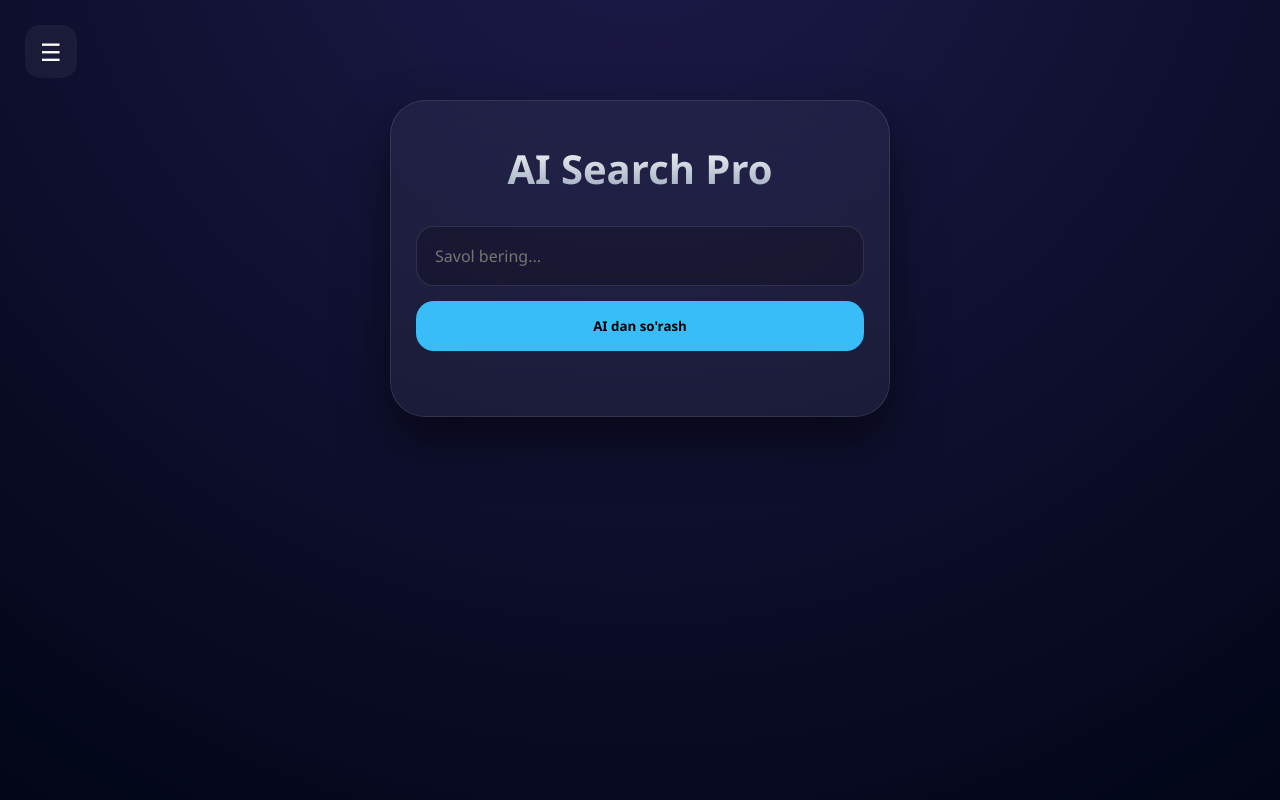
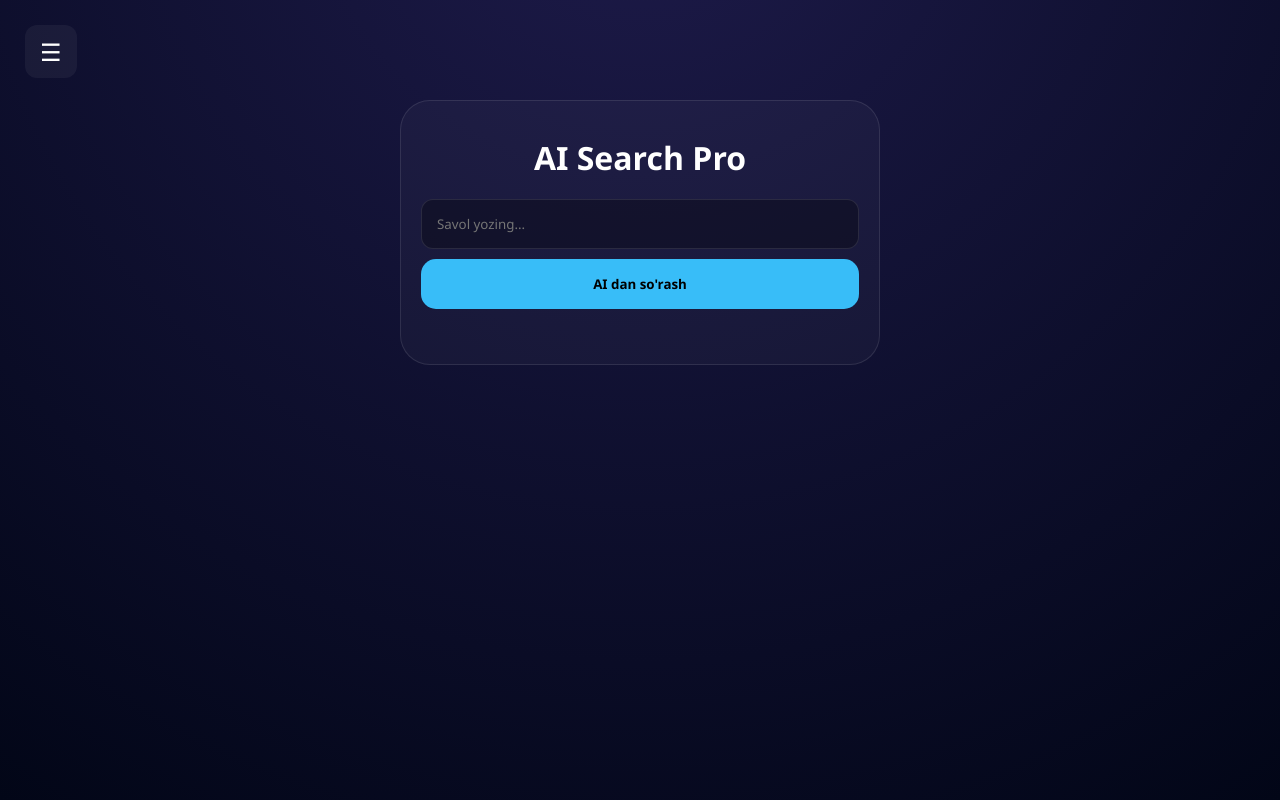
Before and after one commit to code-asliddin/Ai, a Flask app: page / in a window 1280 px wide. Run offline with Flask 3, Linux system fonts and the light colour scheme; some libraries are stand-ins or nearby versions.

Commit message:
Super dizayn va Firebase login qo'shildi

```diff
--- a/templates/index.html
+++ b/templates/index.html
@@ -3,124 +3,94 @@
 <head>
     <meta charset="UTF-8">
     <meta name="viewport" content="width=device-width, initial-scale=1.0">
-    <title>AI Search Pro - Karimov Asliddin</title>
+    <title>AI Search Pro - Audio Edition</title>
     <script src="https://www.gstatic.com/firebasejs/9.22.1/firebase-app-compat.js"></script>
     <script src="https://www.gstatic.com/firebasejs/9.22.1/firebase-auth-compat.js"></script>
     <style>
-        :root { --neon-blue: #38bdf8; --glass: rgba(255, 255, 255, 0.05); }
+        :root { --neon: #38bdf8; --bg: #020617; }
         * { margin: 0; padding: 0; box-sizing: border-box; font-family: 'Segoe UI', sans-serif; }
 
         body {
-            background: #020617;
+            background: var(--bg);
             background-image: radial-gradient(circle at 50% -20%, #1e1b4b, #020617);
             min-height: 100vh; color: white; display: flex; flex-direction: column; align-items: center; padding: 100px 20px 40px;
-            overflow-x: hidden;
+            overflow-y: auto; /* Scroll muammosi yechimi */
         }
 
-        /* Sidebar Fix */
+        /* Qotishni oldini olish uchun optimallashtirilgan sidebar */
         .sidebar {
-            position: fixed; left: -320px; top: 0; width: 300px; height: 100%;
-            background: rgba(15, 23, 42, 0.95); backdrop-filter: blur(20px);
-            transition: 0.4s ease; z-index: 10000; padding: 80px 20px 20px;
-            border-right: 1px solid rgba(255, 255, 255, 0.1);
-            overflow-y: auto;
+            position: fixed; left: -310px; top: 0; width: 280px; height: 100%;
+            background: rgba(15, 23, 42, 0.98); transition: 0.3s cubic-bezier(0.4, 0, 0.2, 1);
+            z-index: 10000; padding: 80px 20px 20px; border-right: 1px solid rgba(255,255,255,0.1);
         }
-        .sidebar.active { left: 0; box-shadow: 15px 0 50px rgba(0,0,0,0.7); }
+        .sidebar.active { left: 0; box-shadow: 10px 0 40px rgba(0,0,0,0.8); }
 
-        /* Profil Dizayni */
-        .user-card { background: var(--glass); padding: 20px; border-radius: 20px; text-align: center; margin-bottom: 25px; border: 1px solid rgba(255,255,255,0.1); }
-        .user-card img { width: 60px; height: 60px; border-radius: 50%; border: 2px solid var(--neon-blue); margin-bottom: 10px; }
-
-        /* Main Glass Card */
         .glass-card {
-            background: var(--glass); backdrop-filter: blur(25px);
-            border: 1px solid rgba(255, 255, 255, 0.1); border-radius: 35px;
-            padding: 40px 25px; width: 100%; max-width: 500px;
-            box-shadow: 0 25px 50px rgba(0,0,0,0.5);
+            background: rgba(255, 255, 255, 0.03); border: 1px solid rgba(255, 255, 255, 0.1);
+            border-radius: 30px; padding: 35px 20px; width: 100%; max-width: 480px;
+            animation: slideUp 0.6s ease-out; /* Kirish animatsiyasi */
         }
 
-        h1 { font-size: 2.5rem; text-align: center; margin-bottom: 30px; background: linear-gradient(to bottom, #fff, #94a3b8); -webkit-background-clip: text; -webkit-text-fill-color: transparent; }
-
-        input {
-            width: 100%; padding: 18px; background: rgba(0,0,0,0.2); border: 1px solid rgba(255,255,255,0.1);
-            border-radius: 18px; color: white; margin-bottom: 15px; outline: none; font-size: 1rem; transition: 0.3s;
-        }
-        input:focus { border-color: var(--neon-blue); }
+        @keyframes slideUp { from { opacity: 0; transform: translateY(30px); } to { opacity: 1; transform: translateY(0); } }
 
         .btn {
-            width: 100%; padding: 16px; background: var(--neon-blue); border: none; border-radius: 18px;
-            color: #000; font-weight: 800; cursor: pointer; transition: 0.3s;
+            width: 100%; padding: 16px; background: var(--neon); border: none; border-radius: 15px;
+            color: #000; font-weight: 800; cursor: pointer; transition: 0.2s; margin-top: 10px;
         }
-        .btn:active { transform: scale(0.96); }
+        .btn:active { transform: scale(0.95); }
 
-        .menu-btn { position: fixed; top: 25px; left: 25px; z-index: 10001; font-size: 24px; cursor: pointer; background: var(--glass); padding: 10px 15px; border-radius: 15px; }
-
-        #answer { margin-top: 25px; line-height: 1.7; font-size: 1rem; color: #cbd5e1; }
+        .menu-btn { position: fixed; top: 25px; left: 25px; z-index: 10001; font-size: 24px; cursor: pointer; background: rgba(255,255,255,0.05); padding: 10px 15px; border-radius: 12px; }
     </style>
 </head>
 <body>
 
-    <div class="menu-btn" onclick="toggleMenu()">☰</div>
+    <audio id="clickSound" src="https://www.soundjay.com/buttons/sounds/button-16.mp3"></audio>
+    <audio id="menuSound" src="https://www.soundjay.com/buttons/sounds/button-09.mp3"></audio>
+    <audio id="successSound" src="https://www.soundjay.com/communication/sounds/message-sent-1.mp3"></audio>
+
+    <div class="menu-btn" onclick="playMenuSound(); toggleMenu()">☰</div>
 
     <div class="sidebar" id="sidebar">
-        <div id="authContainer">
-            <button class="btn" onclick="googleLogin()">Google bilan kirish</button>
-        </div>
-
-        <h3 style="margin: 30px 0 15px; font-size: 0.9rem; color: var(--neon-blue); text-transform: uppercase;">Creator</h3>
-        <p style="padding: 10px; background: var(--glass); border-radius: 10px;">Karimov Asliddin</p>
-
-        <h3 style="margin: 30px 0 15px; font-size: 0.9rem; color: var(--neon-blue); text-transform: uppercase;">Tarix</h3>
-        <div id="historyList"></div>
+        <button class="btn" onclick="playClick(); googleLogin()">Google bilan kirish</button>
+        <h3 style="margin-top: 30px; color: var(--neon);">Creator</h3>
+        <p>Karimov Asliddin</p>
     </div>
 
     <div class="glass-card">
-        <h1>AI Search Pro</h1>
-        <input type="text" id="query" placeholder="Savol bering..." onkeypress="if(event.key==='Enter') askAI()">
-        <button class="btn" onclick="askAI()">AI dan so'rash</button>
-        <div id="answer"></div>
+        <h1 style="text-align: center; margin-bottom: 20px;">AI Search Pro</h1>
+        <input type="text" id="query" style="width:100%; padding:15px; border-radius:12px; background:rgba(0,0,0,0.3); color:white; border:1px solid rgba(255,255,255,0.1); outline:none;" placeholder="Savol yozing...">
+        <button class="btn" onclick="playClick(); askAI()">AI dan so'rash</button>
+        <div id="answer" style="margin-top:20px; color:#cbd5e1; line-height:1.6;"></div>
     </div>
 
     <script>
-        // DIQQAT: Bu yerga Firebase Console'dan olingan ma'lumotlarni qo'ying!
+        // Ovoz funksiyalari
+        const clickSnd = document.getElementById('clickSound');
+        const menuSnd = document.getElementById('menuSound');
+        const successSnd = document.getElementById('successSound');
+
+        function playClick() { clickSnd.currentTime = 0; clickSnd.play(); }
+        function playMenuSound() { menuSnd.currentTime = 0; menuSnd.play(); }
+
+        // Firebase sozlamalarini o'zingizniki bilan almashtiring!
         const firebaseConfig = {
-            apiKey: "AIza...",
-            authDomain: "AI-PRO-38.firebaseapp.com", // NAMUNA: your_auth_domain o'rniga haqiqiysini yozing
-            projectId: "AI-PRO-38",
-            storageBucket: "AI-PRO-38.appspot.com",
-            messagingSenderId: "123456789",
-            appId: "1:12345:web:abcde"
+            apiKey: "YOUR_API_KEY",
+            authDomain: "YOUR_PROJECT.firebaseapp.com",
+            projectId: "YOUR_PROJECT",
+            storageBucket: "YOUR_PROJECT.appspot.com",
+            messagingSenderId: "ID",
+            appId: "APP_ID"
         };
+        firebase.initializeApp(firebaseConfig);
 
-        firebase.initializeApp(firebaseConfig);
-        const auth = firebase.auth();
-
-        function googleLogin() {
-            const provider = new firebase.auth.GoogleAuthProvider();
-            auth.signInWithPopup(provider).then(res => {
-                const user = res.user;
-                document.getElementById('authContainer').innerHTML = `
-                    <div class="user-card">
-                        <img src="${user.photoURL}">
-                        <h4>${user.displayName}</h4>
-                        <p style="font-size: 0.8rem; opacity: 0.6;">${user.email}</p>
-                    </div>
-                `;
-            }).catch(e => {
-                alert("Login xatosi: " + e.message);
-            });
-        }
-
-        function toggleMenu() {
-            document.getElementById('sidebar').classList.toggle('active');
-        }
+        function toggleMenu() { document.getElementById('sidebar').classList.toggle('active'); }
 
         async function askAI() {
             const input = document.getElementById('query');
             const answerDiv = document.getElementById('answer');
             if(!input.value.trim()) return;
 
-            answerDiv.innerHTML = "<p style='color: var(--neon-blue)'>AI o'ylamoqda...</p>";
+            answerDiv.innerHTML = "O'ylanmoqdaman...";
 
             try {
                 const response = await fetch('/search', {
@@ -129,9 +99,10 @@
                     body: `query=${encodeURIComponent(input.value)}`
                 });
                 const data = await response.json();
+                successSnd.play(); // Javob kelganda ovoz chiqadi
                 answerDiv.innerText = data.result;
             } catch (e) {
-                answerDiv.innerText = "Server xatosi!";
+                answerDiv.innerText = "Xatolik!";
             }
         }
     </script>
```
